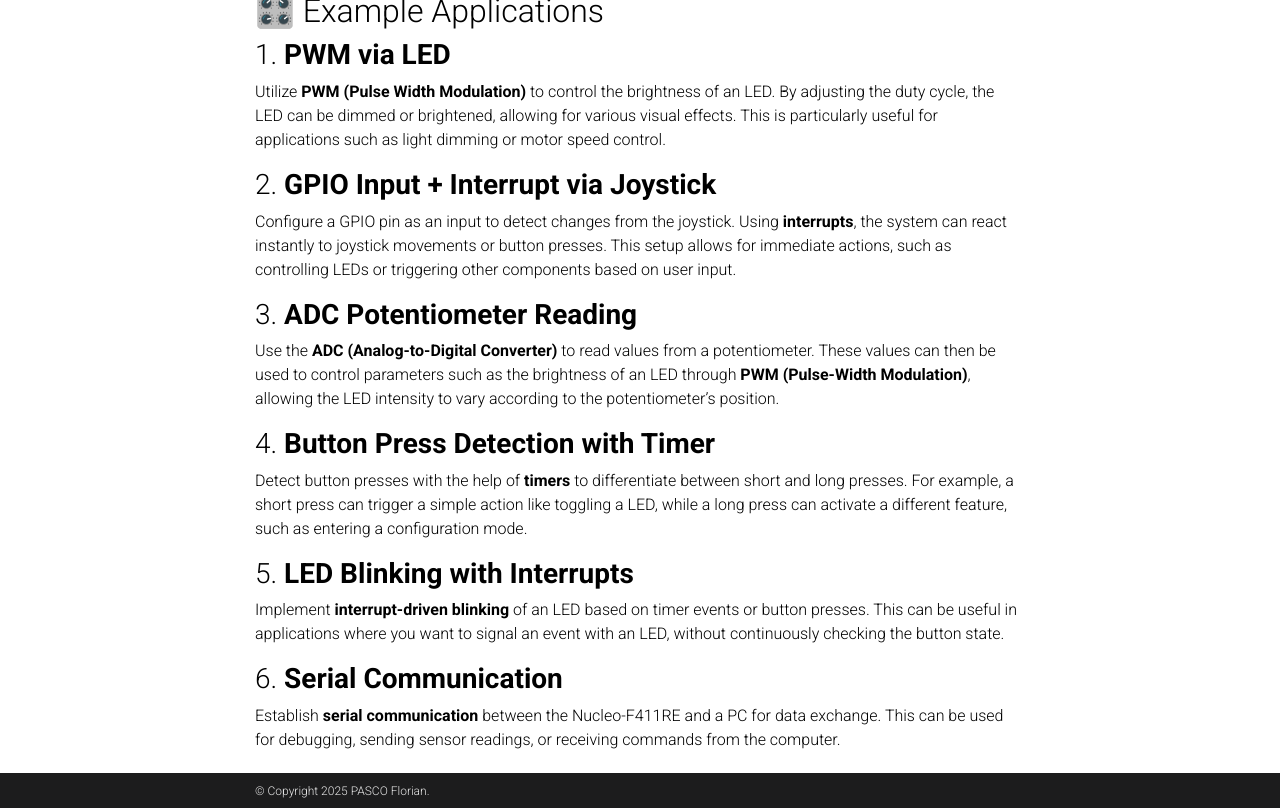
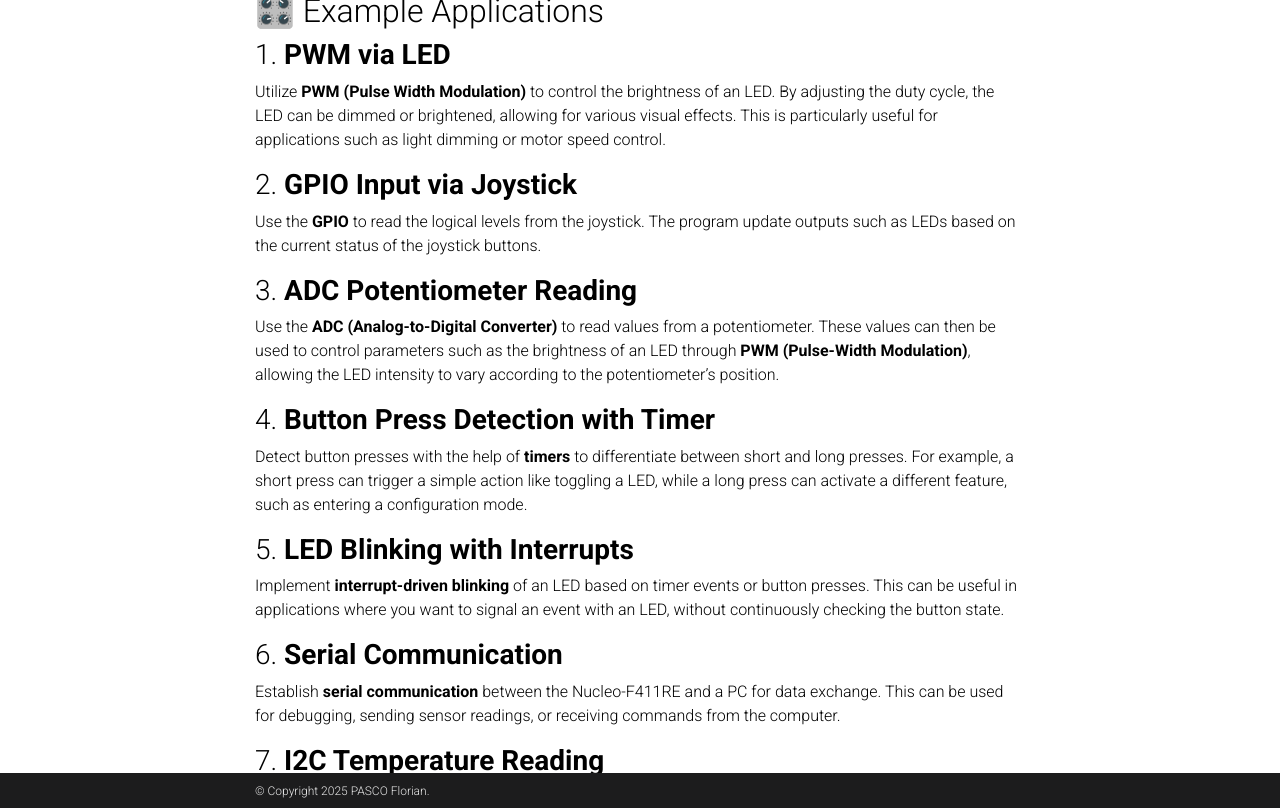
Before and after one commit to mathisdemo/mathisdemo.github.io, a Jekyll site: the page built from _projects/NucleoF411RE-ApplicationShield.md, in a window 1280 px wide and 900 px high, scrolled down 2051 px, cut to the strip 92-900 px from the top of the window. Built offline with Jekyll 4.4.1, drawn with Linux system fonts in a browser that asks for light colours; comment, search, counter and statistics services are not loaded; a style sheet for code colours, icons or effects is not loaded.

```diff
--- a/_projects/NucleoF411RE-ApplicationShield.md
+++ b/_projects/NucleoF411RE-ApplicationShield.md
@@ -51,10 +51,10 @@ subcategory: Firmware Development
 
 Utilize **PWM (Pulse Width Modulation)** to control the brightness of an LED. By adjusting the duty cycle, the LED can be dimmed or brightened, allowing for various visual effects. This is particularly useful for applications such as light dimming or motor speed control.
 
-### 2. **GPIO Input + Interrupt via Joystick**
+### 2. **GPIO Input via Joystick**
 
 
-Configure a GPIO pin as an input to detect changes from the joystick. Using **interrupts**, the system can react instantly to joystick movements or button presses. This setup allows for immediate actions, such as controlling LEDs or triggering other components based on user input.
+Use the **GPIO** to read the logical levels from the joystick. The program update outputs such as LEDs based on the current status of the joystick buttons.
 
 ### 3. **ADC Potentiometer Reading**
 
```
